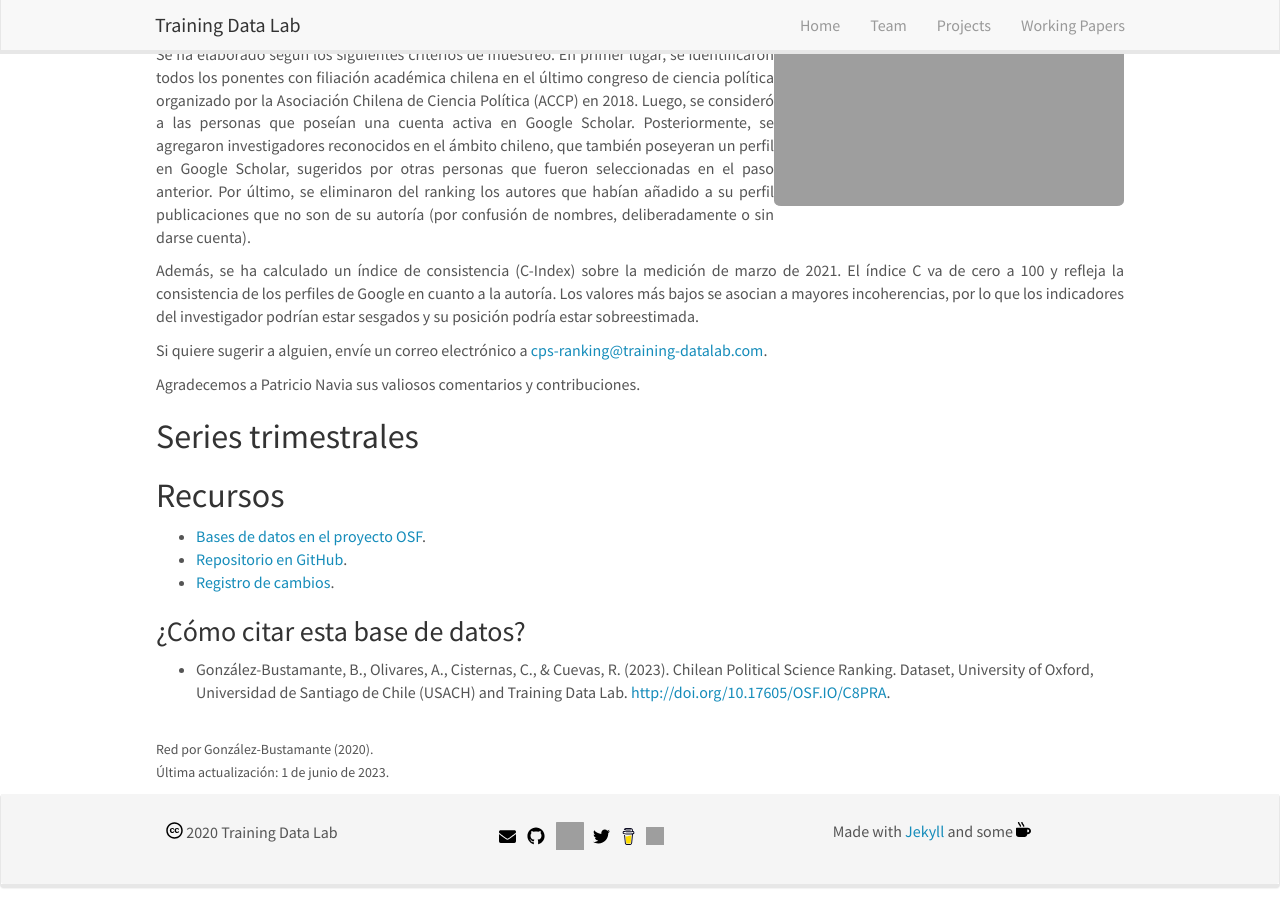
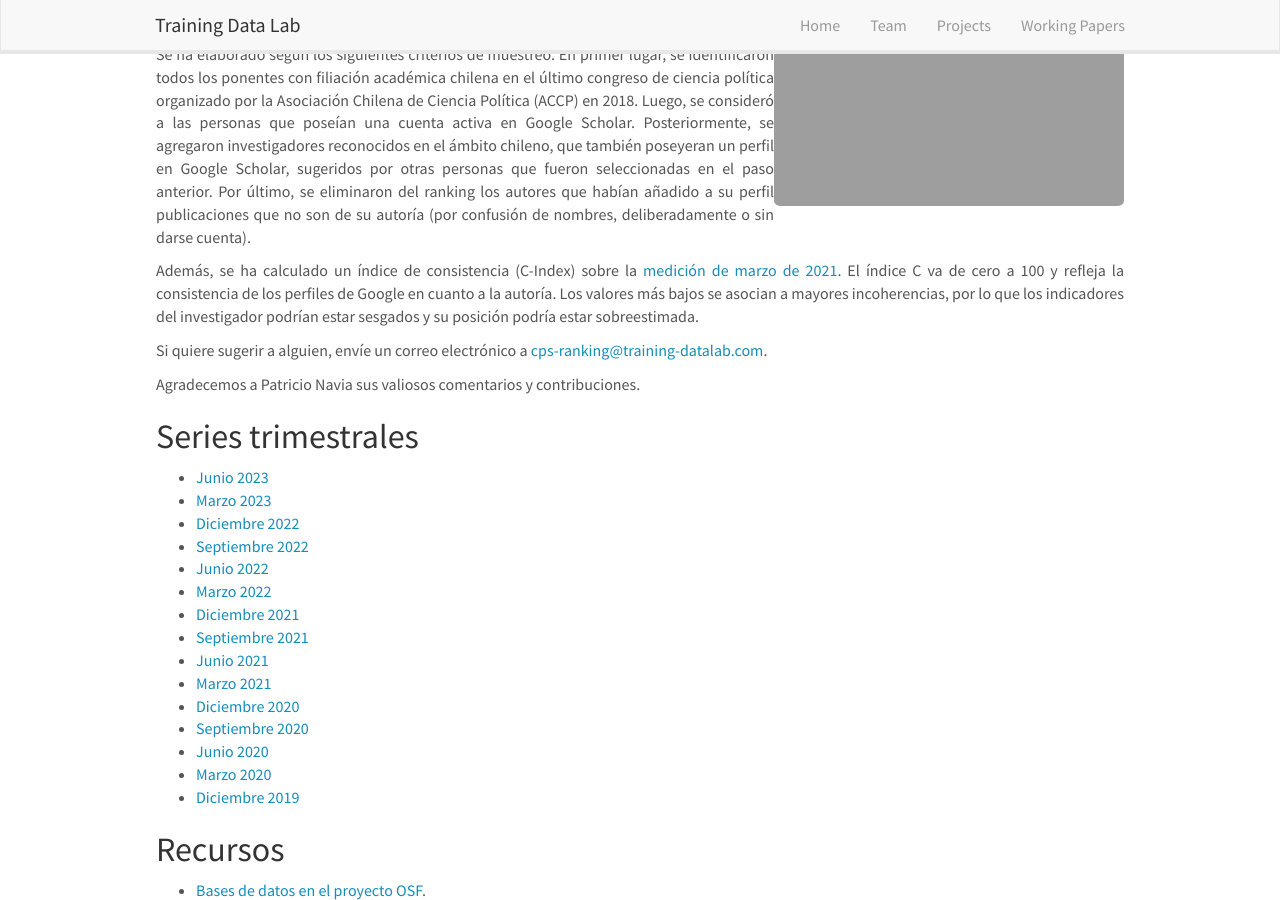
Before and after one commit to training-datalab/old-training-datalab.com, a Jekyll site: the page built from _pages/cps-ranking-spanish.md, in a window 1280 px wide and 900 px high, scrolled down 361 px. Built offline with Jekyll 4.4.1, drawn with Linux system fonts in a browser that asks for light colours; nearby versions of some CDN libraries.

Commit message:
Update cps-ranking-spanish.md

```diff
--- a/_pages/cps-ranking-spanish.md
+++ b/_pages/cps-ranking-spanish.md
@@ -22,13 +22,29 @@ permalink: /projects/cps-ranking-spanish
 
 <p align="justify">Se ha elaborado según los siguientes criterios de muestreo. En primer lugar, se identificaron todos los ponentes con filiación académica chilena en el último congreso de ciencia política organizado por la Asociación Chilena de Ciencia Política (ACCP) en 2018. Luego, se consideró a las personas que poseían una cuenta activa en Google Scholar. Posteriormente, se agregaron investigadores reconocidos en el ámbito chileno, que también poseyeran un perfil en Google Scholar, sugeridos por otras personas que fueron seleccionadas en el paso anterior. Por último, se eliminaron del ranking los autores que habían añadido a su perfil publicaciones que no son de su autoría (por confusión de nombres, deliberadamente o sin darse cuenta).</p>
 
-<p align="justify">Además, se ha calculado un índice de consistencia (C-Index) sobre la medición de marzo de 2021. El índice C va de cero a 100 y refleja la consistencia de los perfiles de Google en cuanto a la autoría. Los valores más bajos se asocian a mayores incoherencias, por lo que los indicadores del investigador podrían estar sesgados y su posición podría estar sobreestimada.</p>
+<p align="justify">Además, se ha calculado un índice de consistencia (C-Index) sobre la [medición de marzo de 2021](https://training-datalab.com/projects/cps-ranking/2021-03-01-impact-ranking). El índice C va de cero a 100 y refleja la consistencia de los perfiles de Google en cuanto a la autoría. Los valores más bajos se asocian a mayores incoherencias, por lo que los indicadores del investigador podrían estar sesgados y su posición podría estar sobreestimada.</p>
 
 <p align="justify">Si quiere sugerir a alguien, envíe un correo electrónico a <a href="mailto:cps-ranking@training-datalab.com">cps-ranking@training-datalab.com</a>.</p>
 
 <p align="justify">Agradecemos a Patricio Navia sus valiosos comentarios y contribuciones.</p>
 
 ## Series trimestrales
+
+- [Junio 2023](https://training-datalab.com/projects/cps-ranking/2023-06-01-impact-ranking)
+- [Marzo 2023](https://training-datalab.com/projects/cps-ranking/2023-03-03-impact-ranking)
+- [Diciembre 2022](https://training-datalab.com/projects/cps-ranking/2022-12-05-impact-ranking)
+- [Septiembre 2022](https://training-datalab.com/projects/cps-ranking/2022-09-01-impact-ranking)
+- [Junio 2022](https://training-datalab.com/projects/cps-ranking/2022-06-02-impact-ranking)
+- [Marzo 2022](https://training-datalab.com/projects/cps-ranking/2022-03-01-impact-ranking)
+- [Diciembre 2021](https://training-datalab.com/projects/cps-ranking/2021-12-02-impact-ranking)
+- [Septiembre 2021](https://training-datalab.com/projects/cps-ranking/2021-09-01-impact-ranking)
+- [Junio 2021](https://training-datalab.com/projects/cps-ranking/2021-06-01-impact-ranking)
+- [Marzo 2021](https://training-datalab.com/projects/cps-ranking/2021-03-01-impact-ranking)
+- [Diciembre 2020](https://training-datalab.com/projects/cps-ranking/2020-12-01-impact-ranking)
+- [Septiembre 2020](https://training-datalab.com/projects/cps-ranking/2020-09-05-impact-ranking)
+- [Junio 2020](https://training-datalab.com/projects/cps-ranking/2020-06-02-impact-ranking)
+- [Marzo 2020](https://training-datalab.com/projects/cps-ranking/2020-03-05-impact-ranking)
+- [Diciembre 2019](https://training-datalab.com/projects/cps-ranking/2019-12-02-impact-ranking)
 
 ## Recursos
 
```
